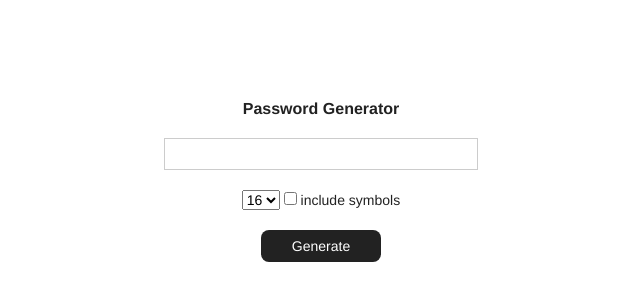
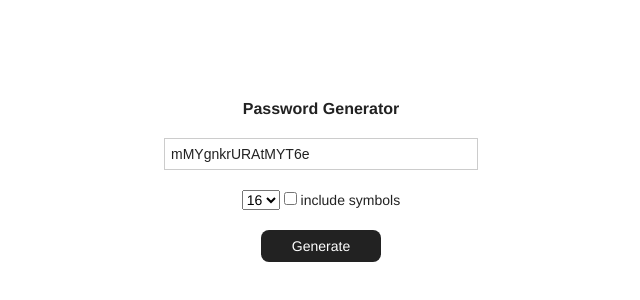
Before and after one commit to leplay/Password-Generator, a plain HTML site: page index.html in a window 1280 px wide. Shown: the whole page, without its empty margins (319-959 px from the left). Drawn offline with nearby package versions, Linux system fonts and the light colour scheme.

Commit message:
Update index.html

```diff
--- a/index.html
+++ b/index.html
@@ -35,7 +35,7 @@
             $('#generate-result').text(tmp).select();
         });
         $('#generate-button').attr('onselectstart', "return false").css('-moz-user-select', 'none');
-        randomChar();
+        $('#generate-result').text(randomChar()).select();
     });
     </script>
 </head>
```
